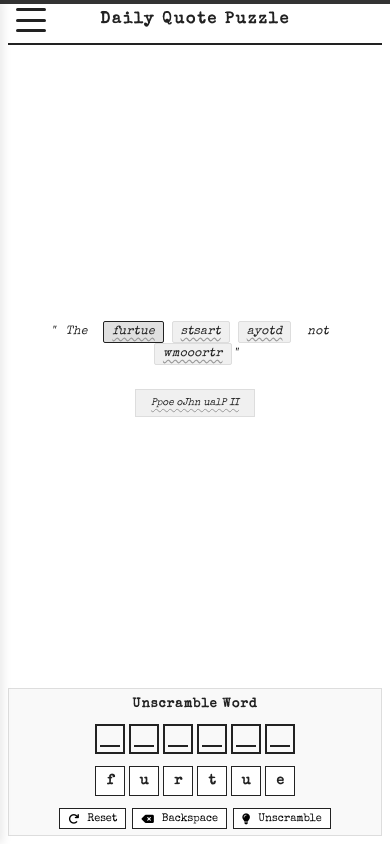
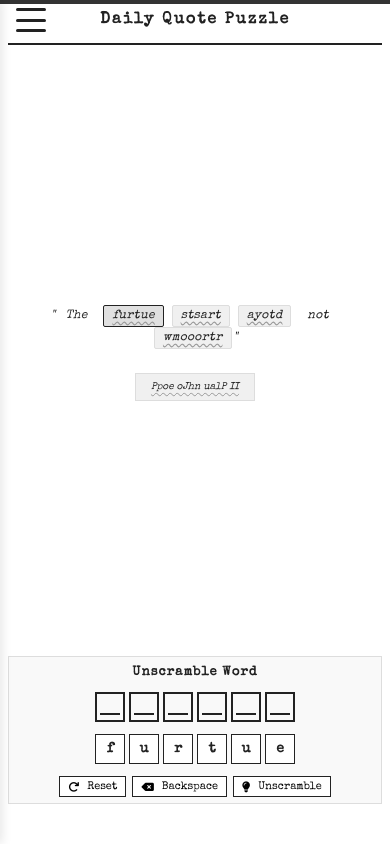
Before and after one commit to jppalli/dailyquote_cursor, a plain HTML site: page index.html in a window 390 px wide. Drawn offline with nearby package versions, Linux system fonts and the light colour scheme.

Commit message:
Add bottom padding to prevent browser header from hiding unscramble buttons on mobile

```diff
--- a/index.html
+++ b/index.html
@@ -38,6 +38,7 @@
             border-top: 4px solid #333;
             position: relative;
             padding: 15px;
+            padding-bottom: 25px;
             display: flex;
             flex-direction: column;
             overflow: hidden;
@@ -1057,6 +1058,10 @@
 
         /* Responsive Design */
         @media (max-width: 768px) {
+            .newspaper-container {
+                padding-bottom: 18px;
+            }
+
             .slide-menu {
                 width: 70%;
                 max-width: 300px;
@@ -1086,6 +1091,7 @@
             .input-area {
                 padding: 6px;
                 min-height: 100px;
+                margin-bottom: 20px;
             }
 
             .input-title {
@@ -1129,6 +1135,7 @@
         @media (max-width: 650px) {
             .newspaper-container {
                 padding: 15px;
+                padding-bottom: 20px;
             }
             .newspaper-title {
                 font-size: 20px;
@@ -1174,6 +1181,7 @@
             .input-area {
                 padding: 6px;
                 min-height: 90px;
+                margin-bottom: 15px;
             }
 
             .input-title {
@@ -1194,6 +1202,7 @@
         @media (max-width: 480px) {
             .newspaper-container {
                 padding: 10px;
+                padding-bottom: 25px;
             }
 
             .newspaper-title {
@@ -1223,6 +1232,7 @@
             .input-area {
                 padding: 4px;
                 min-height: 80px;
+                margin-bottom: 12px;
             }
 
             .input-title {
@@ -1294,6 +1304,7 @@
         @media (max-width: 400px) {
             .newspaper-container {
                 padding: 8px;
+                padding-bottom: 30px;
             }
 
             .slide-menu {
@@ -1324,6 +1335,7 @@
             .input-area {
                 padding: 6px;
                 min-height: 90px;
+                margin-bottom: 10px;
             }
 
             .input-title {
```
